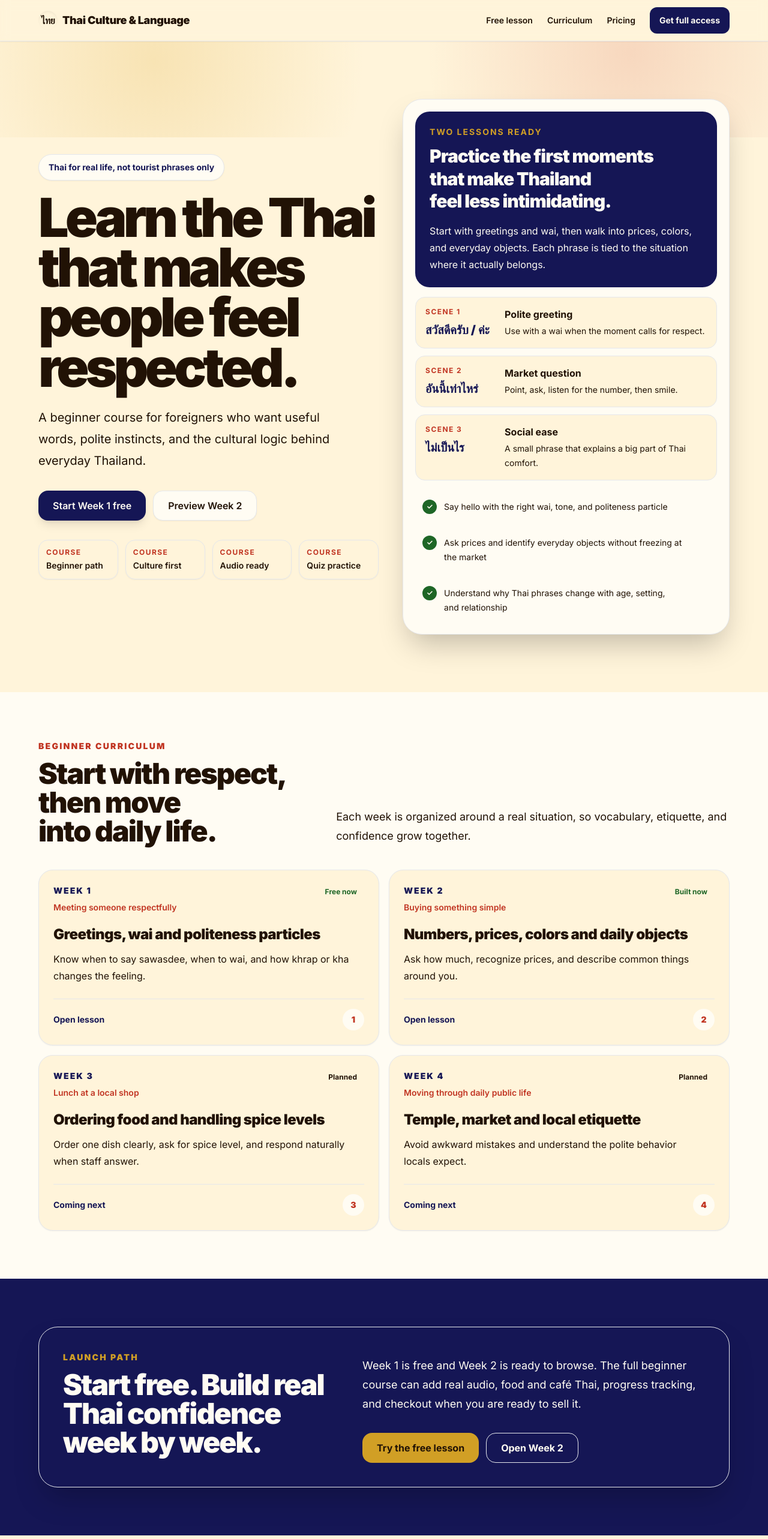
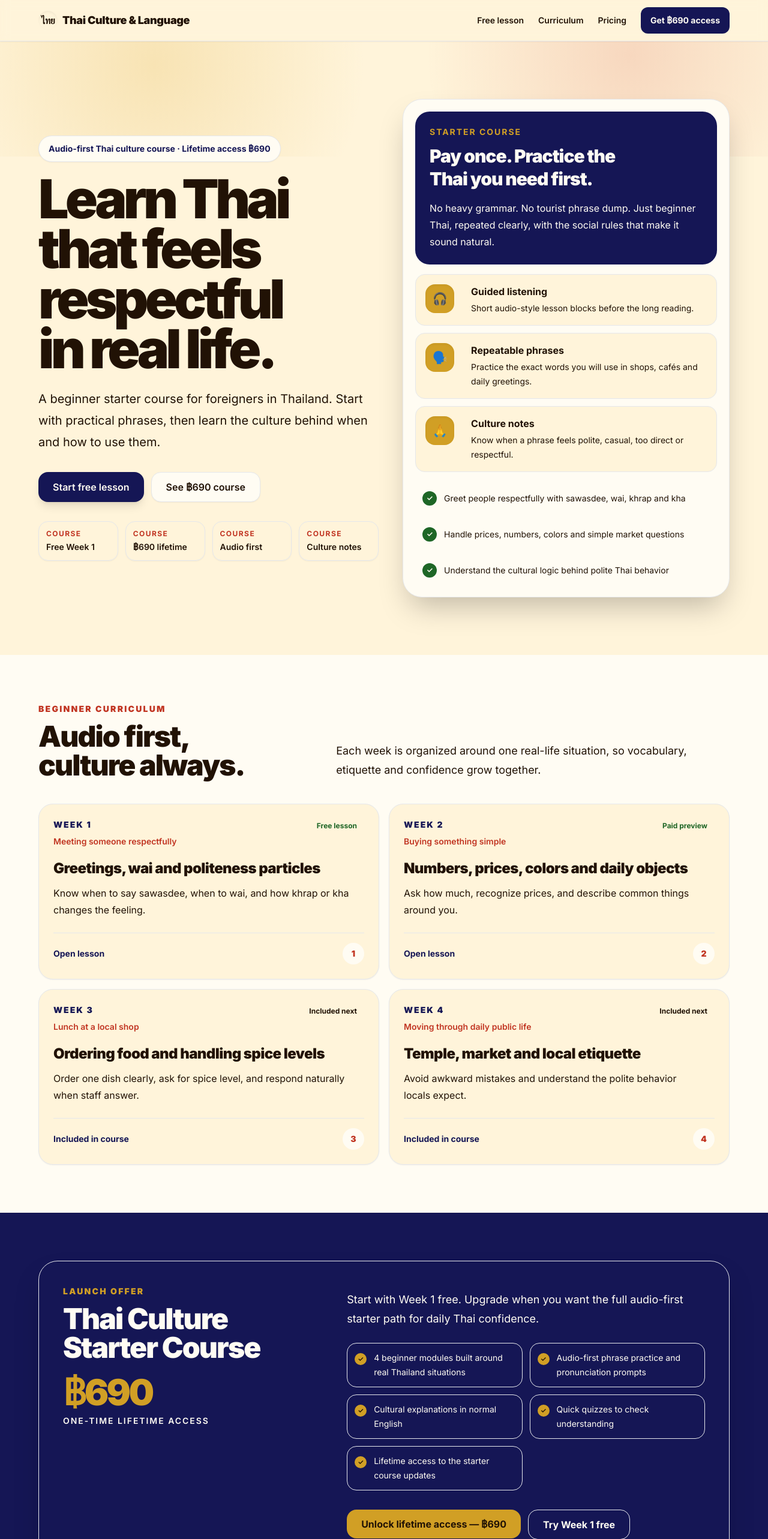
Before and after one commit to Mekjunkong/thai-culture, a Next.js app: page / in a window 1280 px wide. Shown: the top 2566 px of the page at 60% size. Built offline with nearby package versions, Linux system fonts and the light colour scheme.

Commit message:
Productize Thai Culture starter course

```diff
--- a/app/api/stripe/checkout/route.ts
+++ b/app/api/stripe/checkout/route.ts
@@ -3,20 +3,25 @@ import { getStripe, STRIPE_PLANS, PlanKey } from '@/lib/stripe'
 
 export async function POST(req: NextRequest) {
   try {
-    const { plan, userId, email } = await req.json() as {
-      plan: PlanKey; userId: string; email: string
+    const body = await req.json().catch(() => ({})) as {
+      plan?: PlanKey; userId?: string; email?: string
     }
+    const plan = body.plan ?? 'lifetime'
     const planConfig = STRIPE_PLANS[plan]
     if (!planConfig) {
       return NextResponse.json({ error: 'Invalid plan' }, { status: 400 })
     }
     const session = await getStripe().checkout.sessions.create({
       mode: planConfig.interval ? 'subscription' : 'payment',
-      customer_email: email,
+      ...(body.email ? { customer_email: body.email } : {}),
       line_items: [{ price: planConfig.priceId, quantity: 1 }],
-      metadata: { userId, plan },
-      success_url: `${process.env.NEXT_PUBLIC_APP_URL ?? 'http://localhost:3000'}/dashboard?session_id={CHECKOUT_SESSION_ID}`,
-      cancel_url: `${process.env.NEXT_PUBLIC_APP_URL ?? 'http://localhost:3000'}/pricing?canceled=true`,
+      metadata: {
+        plan,
+        ...(body.userId ? { userId: body.userId } : {}),
+        product: 'thai-culture-starter-course',
+      },
+      success_url: `${process.env.NEXT_PUBLIC_APP_URL ?? 'http://localhost:3000'}/?checkout=success#pricing`,
+      cancel_url: `${process.env.NEXT_PUBLIC_APP_URL ?? 'http://localhost:3000'}/?checkout=cancelled#pricing`,
       allow_promotion_codes: true,
     })
     return NextResponse.json({ url: session.url })
--- a/app/lessons/week-2/page.tsx
+++ b/app/lessons/week-2/page.tsx
@@ -1,8 +1,8 @@
 import { readFileSync } from 'fs'
 import { join } from 'path'
 import Link from 'next/link'
-import VideoPlayer from '@/components/lesson/VideoPlayer'
 import AudioPlayer from '@/components/lesson/AudioPlayer'
+import CheckoutButton from '@/components/checkout/CheckoutButton'
 import QuizBlock, { type QuizQuestion } from '@/components/quiz/QuizBlock'
 import Navbar from '@/components/ui/Navbar'
 import MarkdownContent from '@/components/lesson/MarkdownContent'
@@ -80,17 +80,23 @@ export default function Week2Page() {
               </div>
             </section>
 
-            <section className="mt-6 rounded-3xl border border-slate-200 bg-white p-4 shadow-sm md:p-6">
-              <VideoPlayer title="Week 2: Numbers, Prices and Market Thai" />
-            </section>
-
             <section aria-labelledby="audio-practice" className="mt-6 rounded-3xl border border-slate-200 bg-white p-6 shadow-sm">
-              <h2 id="audio-practice" className="text-2xl font-bold text-slate-950 text-balance">Audio practice</h2>
-              <p className="mt-2 text-slate-600 text-pretty">Add real pronunciation clips in <code className="rounded bg-slate-100 px-1 py-0.5 text-sm">/public/assets/audio/week-2</code> when ready.</p>
+              <div className="flex flex-col gap-3 sm:flex-row sm:items-start sm:justify-between">
+                <div>
+                  <span className="rounded-full bg-thai-cream px-3 py-1 text-xs font-semibold uppercase text-thai-red">
+                    Audio-first module
+                  </span>
+                  <h2 id="audio-practice" className="mt-4 text-2xl font-bold text-slate-950 text-balance">Numbers you can hear in real shops</h2>
+                  <p className="mt-2 max-w-2xl text-slate-600 text-pretty">
+                    The lesson is prepared for short pronunciation clips and repeat-after-me drills. Final MP3s can be dropped into <code className="rounded bg-slate-100 px-1 py-0.5 text-sm">/public/assets/audio/week-2</code> when recorded.
+                  </p>
+                </div>
+                <span className="flex h-14 w-14 shrink-0 items-center justify-center rounded-2xl bg-thai-navy text-3xl text-white" aria-hidden="true">🎧</span>
+              </div>
               <div className="mt-5 flex flex-col gap-3">
-                <AudioPlayer label="Thai numbers 0–10" />
-                <AudioPlayer label="Price questions, thao-rai practice" />
-                <AudioPlayer label="Colors and everyday object vocabulary" />
+                <AudioPlayer label="Thai numbers 0–10 — slow repeat practice" />
+                <AudioPlayer label="Price questions — an nii thao-rai khrap/kha" />
+                <AudioPlayer label="Colors and daily objects — point and describe" />
               </div>
             </section>
 
@@ -120,9 +126,9 @@ export default function Week2Page() {
             <div className="mt-6 rounded-2xl bg-thai-navy p-5 text-white">
               <p className="font-bold">Next: Week 3</p>
               <p className="mt-2 text-sm leading-6 text-blue-50">Ordering food, spice levels and café Thai.</p>
-              <button className="mt-4 w-full rounded-lg bg-thai-gold px-4 py-2 font-semibold text-slate-950 transition hover:bg-yellow-400 focus-visible:outline focus-visible:outline-2 focus-visible:outline-offset-4 focus-visible:outline-white">
-                Unlock full course
-              </button>
+              <CheckoutButton className="mt-4 w-full rounded-lg bg-thai-gold px-4 py-2 font-semibold text-slate-950 transition hover:bg-yellow-400 disabled:cursor-not-allowed disabled:opacity-70 focus-visible:outline focus-visible:outline-2 focus-visible:outline-offset-4 focus-visible:outline-white">
+                Unlock lifetime access — ฿690
+              </CheckoutButton>
             </div>
             <Link href="/lessons/week-1" className="mt-4 block text-center text-sm font-semibold text-thai-navy hover:underline focus-visible:outline focus-visible:outline-2 focus-visible:outline-offset-4 focus-visible:outline-thai-gold">
               Review Week 1
--- a/app/page.tsx
+++ b/app/page.tsx
@@ -1,23 +1,24 @@
 import Link from 'next/link'
+import CheckoutButton from '@/components/checkout/CheckoutButton'
 import Navbar from '@/components/ui/Navbar'
 
 const outcomes = [
-  'Say hello with the right wai, tone, and politeness particle',
-  'Ask prices and identify everyday objects without freezing at the market',
-  'Understand why Thai phrases change with age, setting, and relationship',
+  'Greet people respectfully with sawasdee, wai, khrap and kha',
+  'Handle prices, numbers, colors and simple market questions',
+  'Understand the cultural logic behind polite Thai behavior',
 ]
 
-const situations = [
-  { thai: 'สวัสดีครับ / ค่ะ', label: 'Polite greeting', note: 'Use with a wai when the moment calls for respect.' },
-  { thai: 'อันนี้เท่าไหร่', label: 'Market question', note: 'Point, ask, listen for the number, then smile.' },
-  { thai: 'ไม่เป็นไร', label: 'Social ease', note: 'A small phrase that explains a big part of Thai comfort.' },
+const audioFirst = [
+  { title: 'Guided listening', detail: 'Short audio-style lesson blocks before the long reading.' },
+  { title: 'Repeatable phrases', detail: 'Practice the exact words you will use in shops, cafés and daily greetings.' },
+  { title: 'Culture notes', detail: 'Know when a phrase feels polite, casual, too direct or respectful.' },
 ]
 
 const curriculum = [
   {
     week: 'Week 1',
     title: 'Greetings, wai and politeness particles',
-    status: 'Free now',
+    status: 'Free lesson',
     href: '/lessons/week-1',
     situation: 'Meeting someone respectfully',
     outcome: 'Know when to say sawasdee, when to wai, and how khrap or kha changes the feeling.',
@@ -25,7 +26,7 @@ const curriculum = [
   {
     week: 'Week 2',
     title: 'Numbers, prices, colors and daily objects',
-    status: 'Built now',
+    status: 'Paid preview',
     href: '/lessons/week-2',
     situation: 'Buying something simple',
     outcome: 'Ask how much, recognize prices, and describe common things around you.',
@@ -33,7 +34,7 @@ const curriculum = [
   {
     week: 'Week 3',
     title: 'Ordering food and handling spice levels',
-    status: 'Planned',
+    status: 'Included next',
     href: '#',
     situation: 'Lunch at a local shop',
     outcome: 'Order one dish clearly, ask for spice level, and respond naturally when staff answer.',
@@ -41,14 +42,20 @@ const curriculum = [
   {
     week: 'Week 4',
     title: 'Temple, market and local etiquette',
-    status: 'Planned',
+    status: 'Included next',
     href: '#',
     situation: 'Moving through daily public life',
     outcome: 'Avoid awkward mistakes and understand the polite behavior locals expect.',
   },
 ]
 
-const trustPoints = ['Beginner path', 'Culture first', 'Audio ready', 'Quiz practice']
+const included = [
+  '4 beginner modules built around real Thailand situations',
+  'Audio-first phrase practice and pronunciation prompts',
+  'Cultural explanations in normal English',
+  'Quick quizzes to check understanding',
+  'Lifetime access to the starter course updates',
+]
 
 export default function HomePage() {
   return (
@@ -56,34 +63,34 @@ export default function HomePage() {
       <Navbar />
       <main className="overflow-hidden bg-jasmine text-tamarind">
         <section className="relative px-4 py-14 sm:py-18 md:py-24">
-          <div className="absolute inset-x-0 top-0 h-40 bg-[radial-gradient(circle_at_20%_20%,oklch(78%_0.14_84/.24),transparent_34%),radial-gradient(circle_at_82%_12%,oklch(58%_0.18_31/.16),transparent_32%)]" aria-hidden="true" />
+          <div className="absolute inset-x-0 top-0 h-48 bg-[radial-gradient(circle_at_20%_20%,oklch(78%_0.14_84/.24),transparent_34%),radial-gradient(circle_at_82%_12%,oklch(58%_0.18_31/.16),transparent_32%)]" aria-hidden="true" />
           <div className="relative mx-auto grid max-w-6xl items-center gap-10 lg:grid-cols-[1.02fr_0.98fr]">
             <div>
               <p className="inline-flex min-h-11 items-center rounded-full border border-turmeric/30 bg-surface px-4 py-2 text-sm font-bold text-indigo shadow-sm shadow-tamarind/5">
-                Thai for real life, not tourist phrases only
+                Audio-first Thai culture course · Lifetime access ฿690
               </p>
               <h1 className="mt-5 max-w-3xl text-[clamp(2.75rem,7vw,5.9rem)] font-black leading-[0.93] tracking-[-0.065em] text-tamarind text-balance">
-                Learn the Thai that makes people feel respected.
+                Learn Thai that feels respectful in real life.
               </h1>
               <p className="mt-6 max-w-2xl text-lg leading-8 text-tamarind/75 text-pretty md:text-xl md:leading-9">
-                A beginner course for foreigners who want useful words, polite instincts, and the cultural logic behind everyday Thailand.
+                A beginner starter course for foreigners in Thailand. Start with practical phrases, then learn the culture behind when and how to use them.
               </p>
               <div className="mt-8 flex flex-col gap-3 sm:flex-row">
                 <Link
                   href="/lessons/week-1"
                   className="inline-flex min-h-12 items-center justify-center rounded-2xl bg-indigo px-6 py-3 font-semibold text-surface shadow-lg shadow-indigo/20 transition duration-200 ease-out hover:-translate-y-0.5 hover:bg-indigo-soft focus-visible:outline focus-visible:outline-2 focus-visible:outline-offset-4 focus-visible:outline-turmeric"
                 >
-                  Start Week 1 free
+                  Start free lesson
                 </Link>
                 <Link
-                  href="/lessons/week-2"
+                  href="#pricing"
                   className="inline-flex min-h-12 items-center justify-center rounded-2xl border border-tamarind/15 bg-surface px-6 py-3 font-semibold text-tamarind shadow-sm transition duration-200 ease-out hover:-translate-y-0.5 hover:border-banana hover:text-indigo focus-visible:outline focus-visible:outline-2 focus-visible:outline-offset-4 focus-visible:outline-turmeric"
                 >
-                  Preview Week 2
+                  See ฿690 course
                 </Link>
               </div>
               <dl className="mt-8 grid max-w-2xl grid-cols-2 gap-3 sm:grid-cols-4">
-                {trustPoints.map((point) => (
+                {['Free Week 1', '฿690 lifetime', 'Audio first', 'Culture notes'].map((point) => (
                   <div key={point} className="rounded-2xl border border-tamarind/10 bg-surface/70 p-3 shadow-sm shadow-tamarind/5">
                     <dt className="text-xs font-bold uppercase tracking-[0.12em] text-temple">Course</dt>
                     <dd className="mt-1 text-sm font-semibold text-tamarind">{point}</dd>
@@ -92,29 +99,28 @@ export default function HomePage() {
               </dl>
             </div>
 
-            <aside aria-label="Course preview" className="relative">
+            <aside aria-label="Starter course offer" className="relative">
               <div className="absolute -left-8 -top-8 h-32 w-32 rounded-full bg-banana/15 blur-2xl" aria-hidden="true" />
               <div className="relative rounded-[2rem] border border-tamarind/10 bg-surface p-4 shadow-2xl shadow-tamarind/15 md:p-5">
                 <div className="rounded-[1.5rem] bg-indigo p-5 text-surface md:p-6">
-                  <p className="text-sm font-bold uppercase tracking-[0.14em] text-turmeric">Two lessons ready</p>
+                  <p className="text-sm font-bold uppercase tracking-[0.14em] text-turmeric">Starter course</p>
                   <h2 className="mt-3 text-3xl font-black leading-tight tracking-[-0.035em] text-balance">
-                    Practice the first moments that make Thailand feel less intimidating.
+                    Pay once. Practice the Thai you need first.
                   </h2>
                   <p className="mt-4 max-w-prose leading-7 text-surface/82 text-pretty">
-                    Start with greetings and wai, then walk into prices, colors, and everyday objects. Each phrase is tied to the situation where it actually belongs.
+                    No heavy grammar. No tourist phrase dump. Just beginner Thai, repeated clearly, with the social rules that make it sound natural.
                   </p>
                 </div>
 
                 <div className="mt-4 grid gap-3">
-                  {situations.map((item, index) => (
-                    <div key={item.label} className="grid gap-3 rounded-2xl border border-tamarind/10 bg-jasmine p-4 sm:grid-cols-[7.5rem_1fr]">
-                      <div>
-                        <p className="text-xs font-bold uppercase tracking-[0.12em] text-temple">Scene {index + 1}</p>
-                        <p className="mt-2 text-xl font-black text-indigo">{item.thai}</p>
+                  {audioFirst.map((item, index) => (
+                    <div key={item.title} className="grid gap-3 rounded-2xl border border-tamarind/10 bg-jasmine p-4 sm:grid-cols-[4rem_1fr]">
+                      <div className="flex h-12 w-12 items-center justify-center rounded-2xl bg-turmeric text-xl shadow-inner" aria-hidden="true">
+                        {index === 0 ? '🎧' : index === 1 ? '🗣️' : '🙏'}
                       </div>
                       <div>
-                        <h3 className="font-bold text-tamarind">{item.label}</h3>
-                        <p className="mt-1 text-sm leading-6 text-tamarind/70">{item.note}</p>
+                        <h3 className="font-bold text-tamarind">{item.title}</h3>
+                        <p className="mt-1 text-sm leading-6 text-tamarind/70">{item.detail}</p>
                       </div>
                     </div>
                   ))}
@@ -139,11 +145,11 @@ export default function HomePage() {
               <div>
                 <p className="text-sm font-black uppercase tracking-[0.16em] text-temple">Beginner curriculum</p>
                 <h2 className="mt-3 text-4xl font-black leading-tight tracking-[-0.04em] text-tamarind text-balance md:text-5xl">
-                  Start with respect, then move into daily life.
+                  Audio first, culture always.
                 </h2>
               </div>
               <p className="max-w-2xl text-lg leading-8 text-tamarind/70 text-pretty">
-                Each week is organized around a real situation, so vocabulary, etiquette, and confidence grow together.
+                Each week is organized around one real-life situation, so vocabulary, etiquette and confidence grow together.
               </p>
             </div>
 
@@ -164,7 +170,7 @@ export default function HomePage() {
                     <h3 className="mt-5 text-2xl font-black leading-tight tracking-[-0.025em] text-tamarind text-balance">{lesson.title}</h3>
                     <p className="mt-3 leading-7 text-tamarind/68 text-pretty">{lesson.outcome}</p>
                     <div className="mt-6 flex items-center justify-between border-t border-tamarind/10 pt-4">
-                      <span className="text-sm font-bold text-indigo">{isLive ? 'Open lesson' : 'Coming next'}</span>
+                      <span className="text-sm font-bold text-indigo">{isLive ? 'Open lesson' : 'Included in course'}</span>
                       <span className="flex h-9 w-9 items-center justify-center rounded-full bg-surface text-sm font-black text-temple transition group-hover:bg-turmeric group-hover:text-tamarind" aria-hidden="true">
                         {index + 1}
                       </span>
@@ -187,31 +193,39 @@ export default function HomePage() {
         </section>
 
         <section id="pricing" className="bg-indigo px-4 py-16 text-surface md:py-20">
-          <div className="mx-auto grid max-w-6xl gap-8 rounded-[2rem] border border-surface/10 bg-[radial-gradient(circle_at_10%_20%,oklch(78%_0.14_84/.16),transparent_32%),oklch(25%_0.11_274)] p-6 shadow-2xl shadow-indigo/30 md:grid-cols-[0.9fr_1.1fr] md:p-10">
+          <div className="mx-auto grid max-w-6xl gap-8 rounded-[2rem] border border-surface/10 bg-[radial-gradient(circle_at_10%_20%,oklch(78%_0.14_84/.16),transparent_32%),oklch(25%_0.11_274)] p-6 shadow-2xl shadow-indigo/30 md:grid-cols-[0.85fr_1.15fr] md:p-10">
             <div>
-              <p className="text-sm font-black uppercase tracking-[0.16em] text-turmeric">Launch path</p>
+              <p className="text-sm font-black uppercase tracking-[0.16em] text-turmeric">Launch offer</p>
               <h2 className="mt-3 text-4xl font-black leading-tight tracking-[-0.04em] text-balance md:text-5xl">
-                Start free. Build real Thai confidence week by week.
+                Thai Culture Starter Course
               </h2>
+              <p className="mt-5 text-6xl font-black tracking-[-0.06em] text-turmeric">฿690</p>
+              <p className="mt-2 text-sm font-semibold uppercase tracking-[0.14em] text-surface/60">One-time lifetime access</p>
             </div>
             <div className="md:pt-2">
               <p className="max-w-2xl text-lg leading-8 text-surface/78 text-pretty">
-                Week 1 is free and Week 2 is ready to browse. The full beginner course can add real audio, food and café Thai, progress tracking, and checkout when you are ready to sell it.
+                Start with Week 1 free. Upgrade when you want the full audio-first starter path for daily Thai confidence.
               </p>
-              <div className="mt-8 flex flex-col gap-3 sm:flex-row">
+              <ul className="mt-6 grid gap-3 sm:grid-cols-2">
+                {included.map((item) => (
+                  <li key={item} className="flex gap-3 rounded-2xl border border-surface/10 bg-surface/8 p-3 text-sm leading-6 text-surface/82">
+                    <span className="mt-1 flex h-5 w-5 shrink-0 items-center justify-center rounded-full bg-turmeric text-[0.68rem] font-black text-tamarind" aria-hidden="true">✓</span>
+                    <span>{item}</span>
+                  </li>
+                ))}
+              </ul>
+              <div className="mt-8 flex flex-col gap-3 sm:flex-row sm:items-start">
+                <CheckoutButton>Unlock lifetime access — ฿690</CheckoutButton>
                 <Link
                   href="/lessons/week-1"
-                  className="inline-flex min-h-12 items-center justify-center rounded-2xl bg-turmeric px-6 py-3 font-bold text-tamarind transition duration-200 ease-out hover:-translate-y-0.5 hover:bg-turmeric-bright focus-visible:outline focus-visible:outline-2 focus-visible:outline-offset-4 focus-visible:outline-surface"
-                >
-                  Try the free lesson
-                </Link>
-                <Link
-                  href="/lessons/week-2"
                   className="inline-flex min-h-12 items-center justify-center rounded-2xl border border-surface/18 px-6 py-3 font-bold text-surface transition duration-200 ease-out hover:-translate-y-0.5 hover:border-turmeric hover:text-turmeric focus-visible:outline focus-visible:outline-2 focus-visible:outline-offset-4 focus-visible:outline-surface"
                 >
-                  Open Week 2
+                  Try Week 1 free
                 </Link>
               </div>
+              <p className="mt-4 text-sm leading-6 text-surface/60">
+                Checkout currently starts through WhatsApp/manual payment so the course can sell before Stripe is fully configured. Video lessons can be added later; this version is intentionally audio-first.
+              </p>
             </div>
           </div>
         </section>
--- /dev/null
+++ b/components/checkout/CheckoutButton.tsx
@@ -0,0 +1,24 @@
+'use client'
+
+interface CheckoutButtonProps {
+  children?: React.ReactNode
+  className?: string
+}
+
+const whatsappNumber = '66929894495'
+const checkoutMessage = encodeURIComponent(
+  'Hi, I want lifetime access to the Thai Culture Starter Course for ฿690.'
+)
+
+export default function CheckoutButton({ children, className }: CheckoutButtonProps) {
+  return (
+    <a
+      href={`https://wa.me/${whatsappNumber}?text=${checkoutMessage}`}
+      target="_blank"
+      rel="noreferrer"
+      className={className ?? 'inline-flex min-h-12 items-center justify-center rounded-2xl bg-turmeric px-6 py-3 font-bold text-tamarind transition duration-200 ease-out hover:-translate-y-0.5 hover:bg-turmeric-bright focus-visible:outline focus-visible:outline-2 focus-visible:outline-offset-4 focus-visible:outline-surface'}
+    >
+      {children ?? 'Get lifetime access'}
+    </a>
+  )
+}
--- a/components/lesson/AudioPlayer.tsx
+++ b/components/lesson/AudioPlayer.tsx
@@ -23,7 +23,7 @@ export default function AudioPlayer({ src, label }: AudioPlayerProps) {
       <span className="text-2xl">🎧</span>
       <div>
         <p className="text-sm font-semibold text-gray-500">{label}</p>
-        <p className="text-xs text-gray-400">Audio file: add src path to /public/assets/audio/</p>
+        <p className="text-xs text-gray-400">Recording slot prepared — final MP3 can be added here.</p>
       </div>
     </div>
   )
--- a/components/ui/Navbar.tsx
+++ b/components/ui/Navbar.tsx
@@ -25,7 +25,7 @@ export default function Navbar() {
             href="/#pricing"
             className="inline-flex min-h-11 items-center rounded-xl bg-indigo px-4 py-2 font-bold text-surface transition hover:-translate-y-0.5 hover:bg-indigo-soft focus-visible:outline focus-visible:outline-2 focus-visible:outline-offset-4 focus-visible:outline-turmeric"
           >
-            Get full access
+            Get ฿690 access
           </Link>
         </div>
       </div>
```
Also changed, not shown: app/lessons/week-1/page.tsx (+15 -10 lines), lib/stripe.ts (+7 -7 lines).
